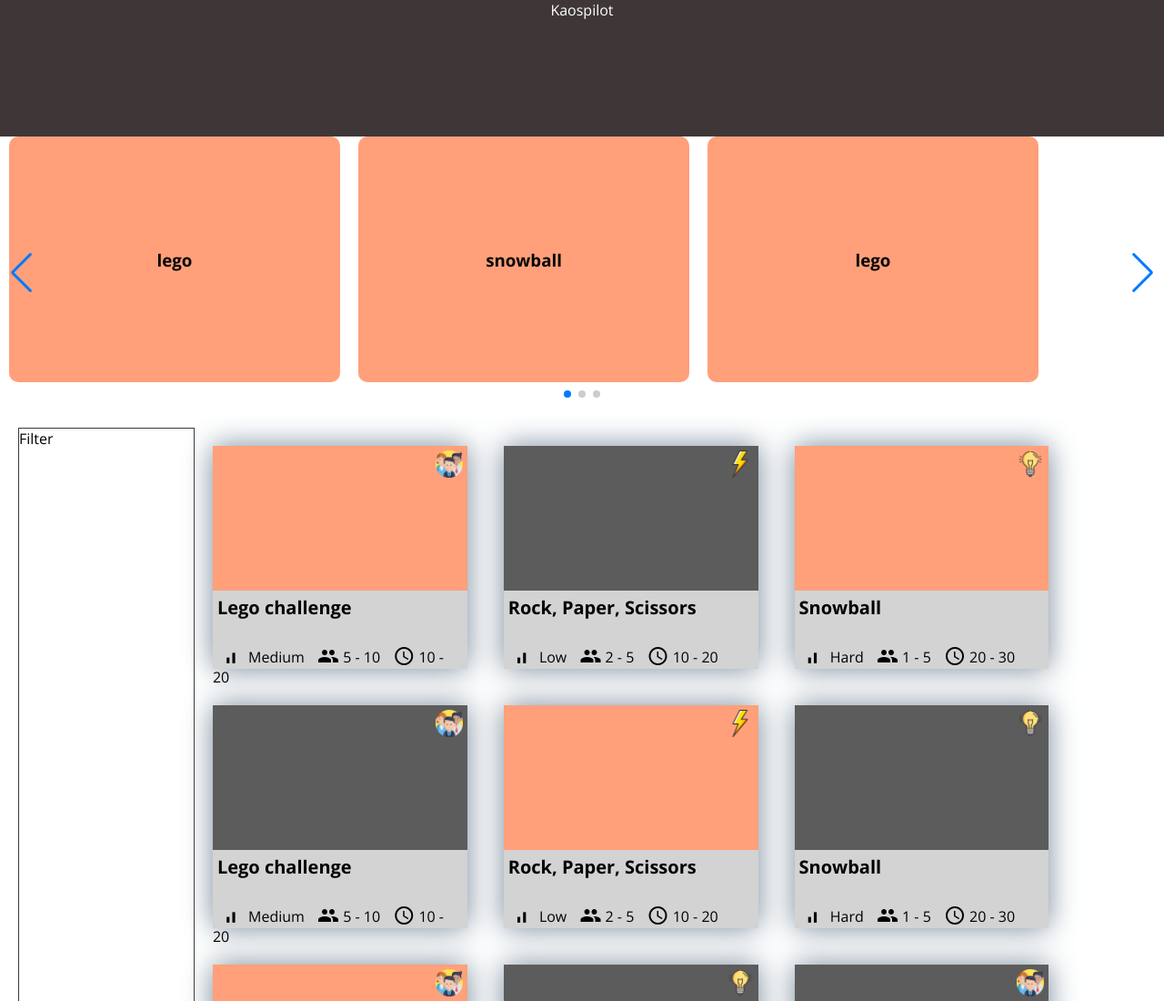
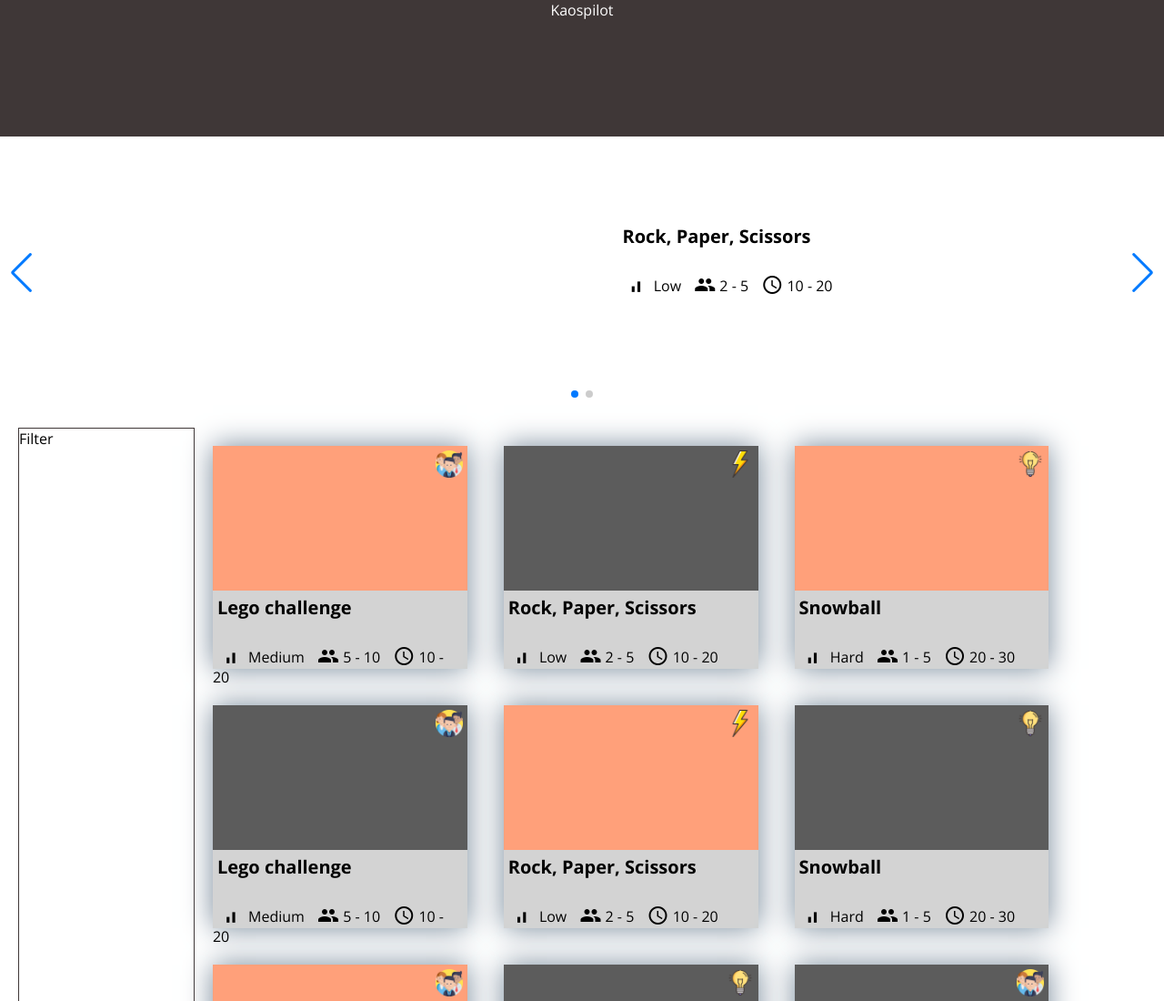
Before and after one commit to soweirdfox/Kiospilot-project, a plain HTML site: page index.html in a window 1280 px wide. Shown: the top 1100 px of the page at 91% size. Drawn offline with nearby package versions, Linux system fonts and the light colour scheme.

Commit message:
read slider from js file

```diff
--- a/index.html
+++ b/index.html
@@ -28,45 +28,6 @@
         <!-- Additional required wrapper -->
         <div class="swiper-wrapper">
           <!-- Slides -->
-          <div class="swiper-slide">
-            <div class="slides">
-              <div class="activity">
-                <h3>lego</h3>
-              </div>
-              <div class="activity">
-                <h3>snowball</h3>
-              </div>
-              <div class="activity">
-                <h3>lego</h3>
-              </div>
-            </div>
-          </div>
-          <div class="swiper-slide">
-            <div class="slides">
-              <div class="activity">
-                <h3>stone</h3>
-              </div>
-              <div class="activity">
-                <h3>paperplain</h3>
-              </div>
-              <div class="activity">
-                <h3>hide</h3>
-              </div>
-            </div>
-          </div>
-          <div class="swiper-slide">
-            <div class="slides">
-              <div class="activity">
-                <h3>green</h3>
-              </div>
-              <div class="activity">
-                <h3>snowball</h3>
-              </div>
-              <div class="activity">
-                <h3>blue</h3>
-              </div>
-            </div>
-          </div>
         </div>
         <!-- If we need pagination -->
         <div class="swiper-pagination"></div>
--- a/slider.js
+++ b/slider.js
@@ -1,3 +1,32 @@
+fetch("workshops1.json")
+  .then((response) => response.json())
+  .then((json) => {
+    let swiperWrapper = document.querySelector(".swiper-wrapper");
+
+    for (i = 0; i < json.length; i++) {
+      if (json[i].isPopular === true) {
+        let swiperSlide = document.createElement("div");
+        swiperSlide.className = "swiper-slide";
+        swiperSlide.innerHTML = `
+            <div class='slides'>
+        <div style="background-color: ${json[i].backgroundColor}"></div>
+        <div>
+          <p class="title">${json[i].title}</p>
+          <br />
+          <i class="material-icons" style="font-size: 25px; padding-left: 10px">
+            signal_cellular_alt_2_bar
+          </i>
+
+          <span class="icon-span">${json[i].difficulty}</span>
+          <i class="material-icons">group</i>
+          <span class="icon-span">${json[i].minNumberOfParticipants} - ${json[i].maxNumberOfParticipants}</span>
+          <i class="material-icons">schedule</i>
+          <span class="icon-span">${json[i].minDuration} - ${json[i].maxDuration}</span>
+        </div>
+            `;
+        swiperWrapper.appendChild(swiperSlide);
+      }
+    }
     const swiper = new Swiper(".swiper", {
       // Optional parameters
       direction: "horizontal",
@@ -14,3 +43,4 @@ const swiper = new Swiper(".swiper", {
         prevEl: ".swiper-button-prev",
       },
     });
+  });
--- a/workshops1.json
+++ b/workshops1.json
@@ -25,7 +25,8 @@
         "step3":"Organize participants into groups of 5 - 7. Each group sits around the table with a box of Lego."
     },
     "facilitatorNote":"Prepare the assignments in step 3 beforehand",
-    "popupText":"text1"
+    "popupText":"text1",
+    "isPopular":false
 
 },
 {
@@ -39,7 +40,8 @@
     "popupImage": "images/Rock-paper-scissors.svg.png",
     "typeImage":"images/lightning.png",
     "backgroundColor":"#5C5C5C",
-    "popupText":"text2"
+    "popupText":"text2",
+    "isPopular":true
 },
 {
     "title": "Snowball",
@@ -52,7 +54,8 @@
     "popupImage": "images/snowball.jpg",
     "typeImage":"images/idea.png",
     "backgroundColor":"lightsalmon",
-    "popupText":"text3"
+    "popupText":"text3",
+    "isPopular":false
 },
 {
     "title": "Lego challenge",
@@ -65,7 +68,8 @@
     "popupImage": "images/teamwork.png",
     "typeImage":"images/teamwork.png",
     "backgroundColor":"#5C5C5C",
-    "popupText":"text4"
+    "popupText":"text4",
+    "isPopular":false
 },
 {
     "title": "Rock, Paper, Scissors",
@@ -78,7 +82,8 @@
     "popupImage": "images/Rock-paper-scissors.svg.png",
     "typeImage":"images/lightning.png",
     "backgroundColor":"lightsalmon",
-    "popupText":"text5"
+    "popupText":"text5",
+    "isPopular":false
 },
 {
     "title": "Snowball",
@@ -91,7 +96,8 @@
     "popupImage": "images/snowball.jpg",
     "typeImage":"images/idea.png",
     "backgroundColor":"#5C5C5C",
-    "popupText":"text6"
+    "popupText":"text6",
+    "isPopular":false
 },
 {
     "title": "Lego challenge",
@@ -104,7 +110,8 @@
     "popupImage": "images/teamwork.png",
     "typeImage":"images/teamwork.png",
     "backgroundColor":"lightsalmon",
-    "popupText":"text7"
+    "popupText":"text7",
+    "isPopular":false
 },
 {
     "title": "Snowball",
@@ -117,7 +124,8 @@
     "popupImage": "images/snowball.jpg",
     "typeImage":"images/idea.png",
     "backgroundColor":"#5C5C5C",
-    "popupText":"text6"
+    "popupText":"text6",
+    "isPopular":false
 },
 {
     "title": "Lego challenge",
@@ -130,7 +138,8 @@
     "popupImage": "images/teamwork.png",
     "typeImage":"images/teamwork.png",
     "backgroundColor":"#5C5C5C",
-    "popupText":"text4"
+    "popupText":"text4",
+    "isPopular":false
 },
 {
     "title": "Rock, Paper, Scissors",
@@ -143,7 +152,8 @@
     "popupImage": "images/Rock-paper-scissors.svg.png",
     "typeImage":"images/lightning.png",
     "backgroundColor":"lightsalmon",
-    "popupText":"text5"
+    "popupText":"text5",
+    "isPopular":false
 },
 {
     "title": "Snowball",
@@ -156,7 +166,8 @@
     "popupImage": "images/snowball.jpg",
     "typeImage":"images/idea.png",
     "backgroundColor":"#5C5C5C",
-    "popupText":"text6"
+    "popupText":"text6",
+    "isPopular":true
 },
 {
     "title": "Lego challenge",
@@ -169,5 +180,6 @@
     "popupImage": "images/teamwork.png",
     "typeImage":"images/teamwork.png",
     "backgroundColor":"lightsalmon",
-    "popupText":"text9"
+    "popupText":"text9",
+    "isPopular":false
 }]
```
Lines whose indentation alone changed are shown as unchanged.
